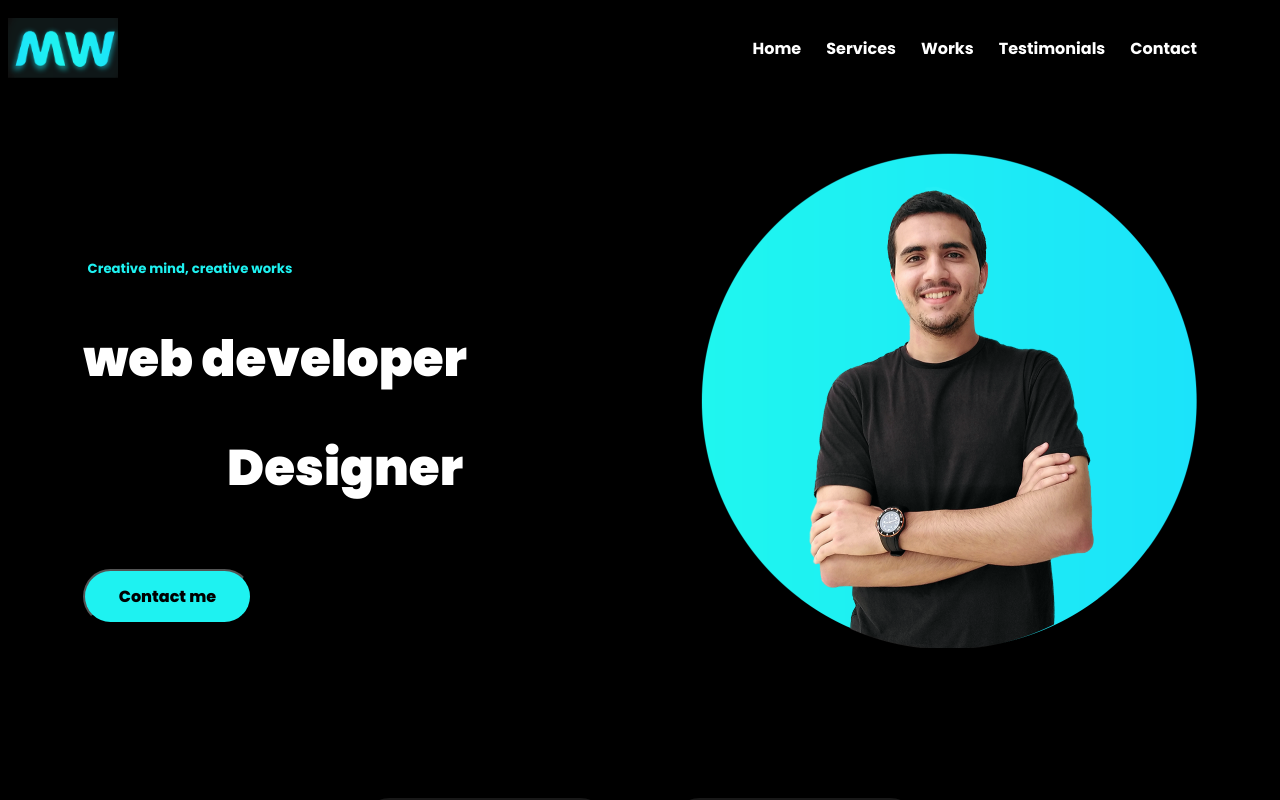
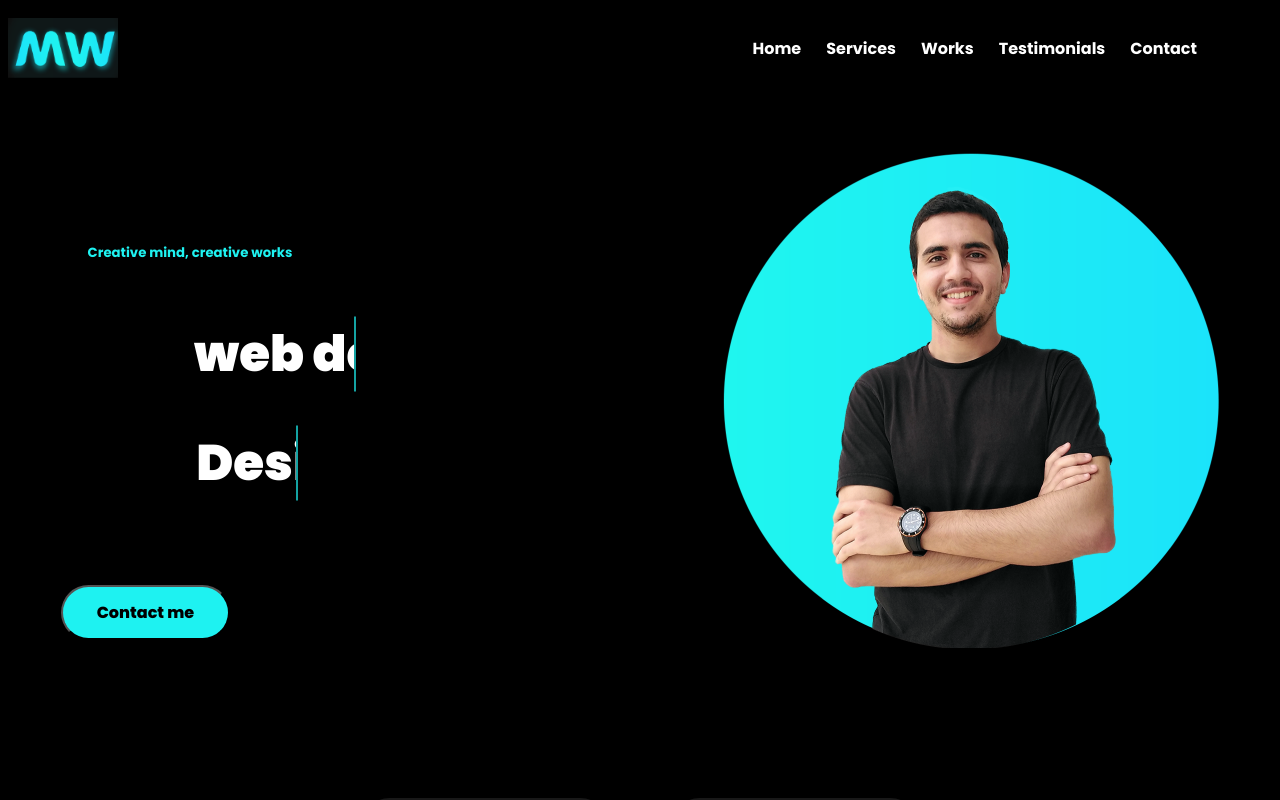
Before and after one commit to Linda2490/portfollio_website, a React (Create React App) app in the folder portfolioclient/: page / in a window 1280 px wide. Shown: the top 800 px of the page. Built offline with nearby package versions, Linux system fonts and the light colour scheme.

Commit message:
adding some effects

```diff
--- a/portfolioclient/src/PortfolioContainer/Home/Home.css
+++ b/portfolioclient/src/PortfolioContainer/Home/Home.css
@@ -36,6 +36,7 @@
 .primary-text h1 {
   font-size: 50px;
   font-weight: 900;
+
 }
 .secondary-text h5 {
   color: #1ef2f1;
@@ -65,3 +66,65 @@ button {
 button:hover {
   transform: scale(1.08);
 }
+.linee {
+  position: relative;
+  top: 50%;
+  width: 8em;
+  margin: 0 auto;
+  border-right: 2px solid white;
+  overflow: hidden;
+  margin-top: -60px;
+
+  transform: translateY(-50%);
+}
+.lineee {
+  position: relative;
+  top: 50%;
+  width: 5em;
+
+  border-right: 2px solid white;
+  overflow: hidden;
+  margin-bottom: 50px;
+  white-space: nowrap;
+  transform: translateY(-50%);
+}
+.typing {
+  animation: typewriter 4s steps(30) 1s infinite normal both,
+    blinkTextCursor 800ms steps(40) infinite ;
+}
+.typingg {
+  animation: typewriterr 4s steps(30) 1s infinite normal both,
+    blinkTextCursorr 800ms steps(40) infinite ;
+}
+@keyframes typewriter {
+  from {
+    width: 0;
+  }
+  to {
+    width: 8em;
+  }
+}
+@keyframes blinkTextCursor {
+  from {
+    border-right-color: #1ef2f1;
+  }
+  to {
+    border-right-color: transparent;
+  }
+}
+@keyframes typewriterr {
+  from {
+    width: 0;
+  }
+  to {
+    width: 5em;
+  }
+}
+@keyframes blinkTextCursorr {
+  from {
+    border-right-color: #1ef2f1;
+  }
+  to {
+    border-right-color: transparent;
+  }
+}
--- a/portfolioclient/src/PortfolioContainer/Home/Home.js
+++ b/portfolioclient/src/PortfolioContainer/Home/Home.js
@@ -13,9 +13,12 @@ export default function Home() {
           </div>
           <div className="Home-details-role">
             <span className="primary-text">
-              <h1>web&nbsp;developer</h1>
-              <h1 style={{ marginLeft: '140px' }}>Designer</h1>
+              <h1 className='linee typing' >web&nbsp;developer</h1>
+              <h1  className='lineee typingg' style={{ marginLeft: '135px' }}> Designer</h1>
+              <h1   style={{ marginLeft: '145px', color:'black' }}> Designerrr</h1>
+
             </span>
+
           </div>
           <a href="https://mail.google.com/mail/?view=cm&fs=1&tf=1&to=mahdi.kaaniche1998@gmail.com">
             <button>Contact me</button>
```
